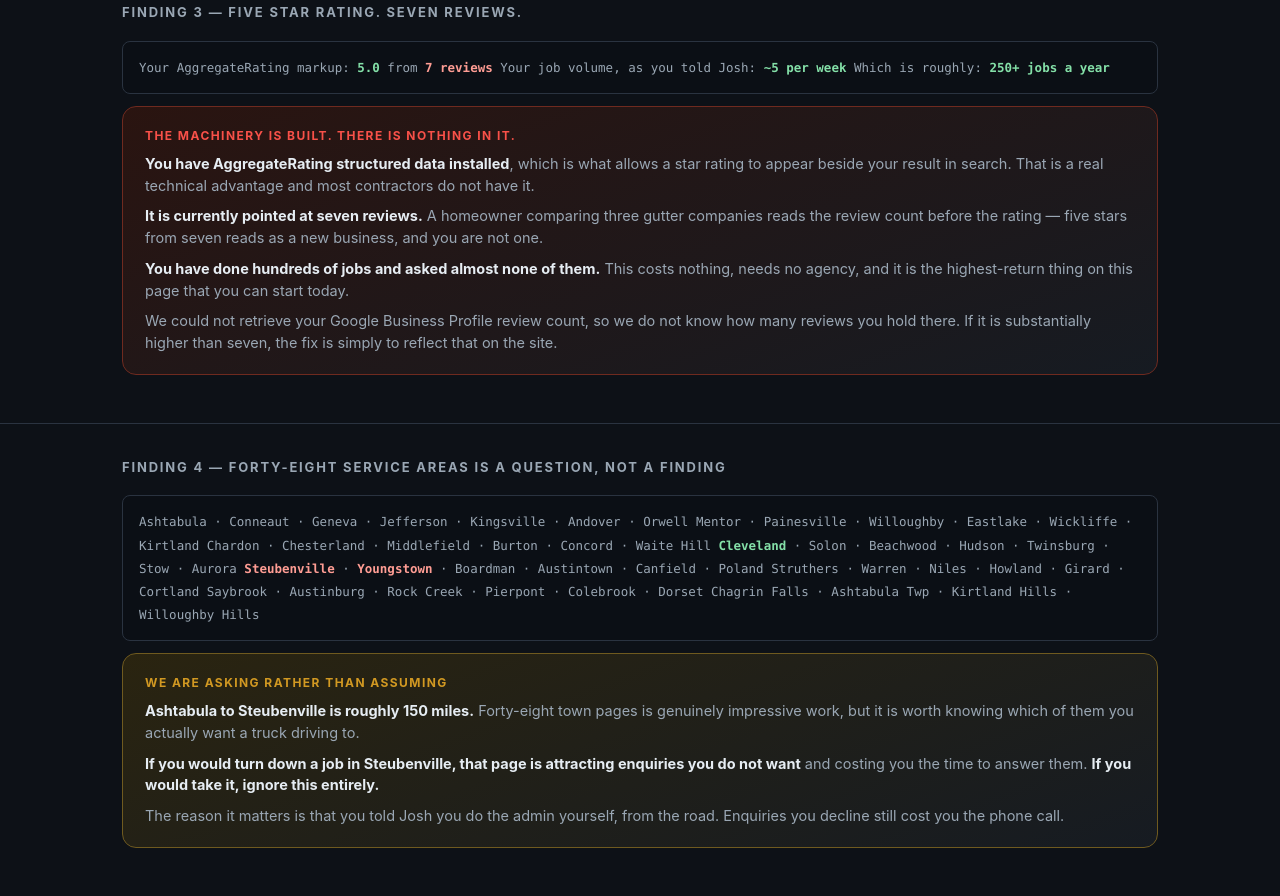
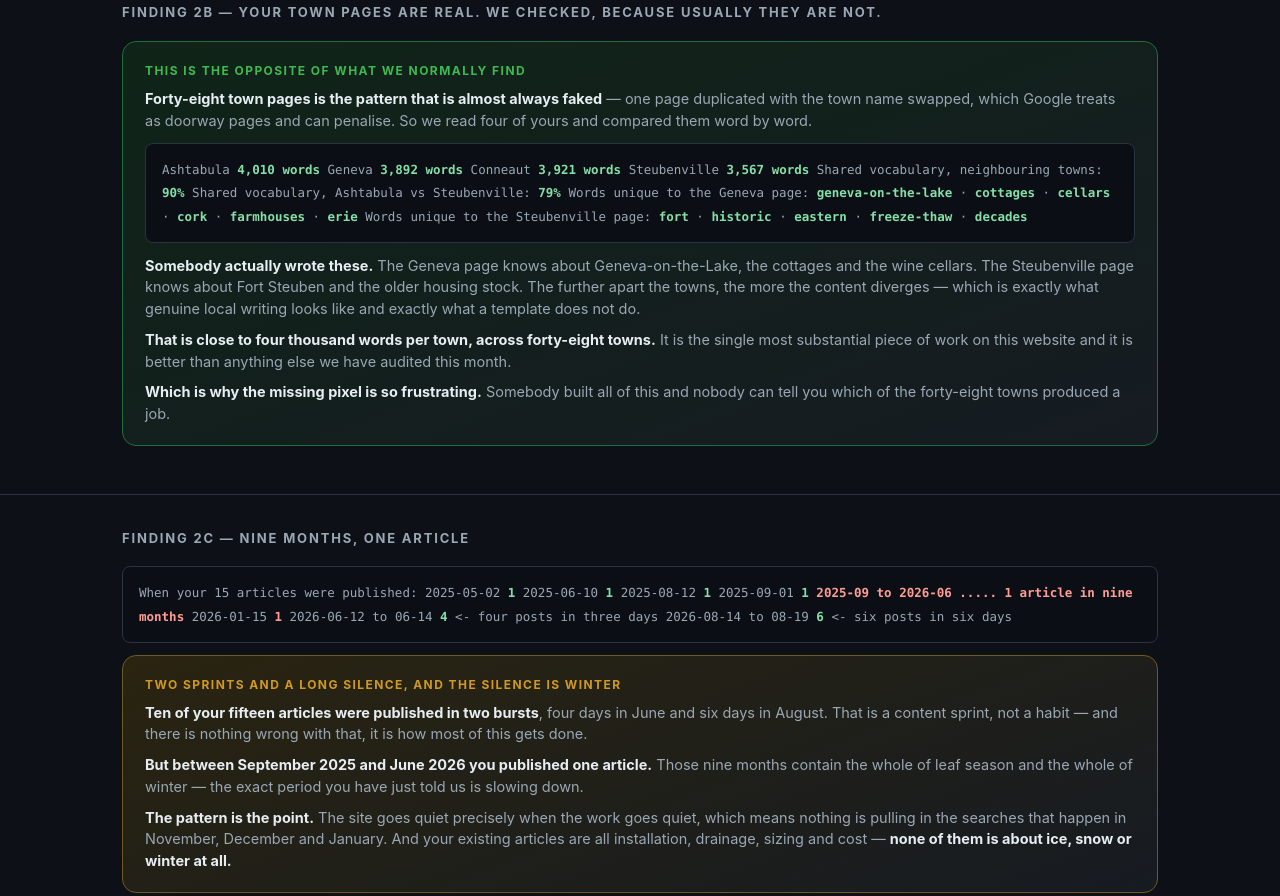
Before and after one commit to andrei170/all-homes-gutters-audit, a plain HTML site: page index.html in a window 1280 px wide. Shown: the part 2010-2906 px from the top of the page. Drawn offline with Linux system fonts and the light colour scheme.

Commit message:
Update index.html

```diff
--- a/index.html
+++ b/index.html
@@ -213,6 +213,70 @@ From your own structured data, your declared services include:
 
 <section>
   <div class="wrap">
+    <div class="h">Finding 2b &mdash; Your Town Pages Are Real. We Checked, Because Usually They Are Not.</div>
+    <div class="win">
+      <div class="lab">This is the opposite of what we normally find</div>
+      <p><b>Forty-eight town pages is the pattern that is almost always faked</b> &mdash; one page duplicated with the
+      town name swapped, which Google treats as doorway pages and can penalise. So we read four of yours and compared
+      them word by word.</p>
+      <div class="code">
+  Ashtabula      <span class="ok">4,010 words</span>
+  Geneva         <span class="ok">3,892 words</span>
+  Conneaut       <span class="ok">3,921 words</span>
+  Steubenville   <span class="ok">3,567 words</span>
+
+  Shared vocabulary, neighbouring towns:   <span class="ok">90%</span>
+  Shared vocabulary, Ashtabula vs Steubenville:  <span class="ok">79%</span>
+
+  Words unique to the Geneva page:
+    <span class="ok">geneva-on-the-lake</span> &middot; <span class="ok">cottages</span> &middot; <span class="ok">cellars</span> &middot; <span class="ok">cork</span> &middot; <span class="ok">farmhouses</span> &middot; <span class="ok">erie</span>
+
+  Words unique to the Steubenville page:
+    <span class="ok">fort</span> &middot; <span class="ok">historic</span> &middot; <span class="ok">eastern</span> &middot; <span class="ok">freeze-thaw</span> &middot; <span class="ok">decades</span>
+      </div>
+      <p><b>Somebody actually wrote these.</b> The Geneva page knows about Geneva-on-the-Lake, the cottages and the wine
+      cellars. The Steubenville page knows about Fort Steuben and the older housing stock. The further apart the towns,
+      the more the content diverges &mdash; which is exactly what genuine local writing looks like and exactly what a
+      template does not do.</p>
+      <p><b>That is close to four thousand words per town, across forty-eight towns.</b> It is the single most
+      substantial piece of work on this website and it is better than anything else we have audited this month.</p>
+      <p><b>Which is why the missing pixel is so frustrating.</b> Somebody built all of this and nobody can tell you
+      which of the forty-eight towns produced a job.</p>
+    </div>
+  </div>
+</section>
+
+<section>
+  <div class="wrap">
+    <div class="h">Finding 2c &mdash; Nine Months, One Article</div>
+    <div class="code">
+When your 15 articles were published:
+
+  2025-05-02   <span class="ok">1</span>
+  2025-06-10   <span class="ok">1</span>
+  2025-08-12   <span class="ok">1</span>
+  2025-09-01   <span class="ok">1</span>
+  <span class="ph">2025-09 to 2026-06  ..... 1 article in nine months</span>
+  2026-01-15   <span class="ph">1</span>
+  2026-06-12 to 06-14  <span class="ok">4</span>   &lt;- four posts in three days
+  2026-08-14 to 08-19  <span class="ok">6</span>   &lt;- six posts in six days
+    </div>
+    <div class="warn">
+      <div class="lab">Two sprints and a long silence, and the silence is winter</div>
+      <p><b>Ten of your fifteen articles were published in two bursts</b>, four days in June and six days in August.
+      That is a content sprint, not a habit &mdash; and there is nothing wrong with that, it is how most of this gets
+      done.</p>
+      <p><b>But between September 2025 and June 2026 you published one article.</b> Those nine months contain the whole
+      of leaf season and the whole of winter &mdash; the exact period you have just told us is slowing down.</p>
+      <p><b>The pattern is the point.</b> The site goes quiet precisely when the work goes quiet, which means nothing is
+      pulling in the searches that happen in November, December and January. And your existing articles are all
+      installation, drainage, sizing and cost &mdash; <b>none of them is about ice, snow or winter at all.</b></p>
+    </div>
+  </div>
+</section>
+
+<section>
+  <div class="wrap">
     <div class="h">Finding 3 &mdash; Five Star Rating. Seven Reviews.</div>
     <div class="code">
   Your AggregateRating markup:   <span class="ok">5.0</span> from <span class="ph">7 reviews</span>
@@ -267,10 +331,11 @@ From your own structured data, your declared services include:
       <div class="row"><div><div class="rname">Winter offer</div><div class="sc">Ice dam prevention declared, no page built</div></div><div class="badge gF">F</div></div>
       <div class="row"><div><div class="rname">Review volume</div><div class="sc">7 reviews against 250+ jobs a year</div></div><div class="badge gF">F</div></div>
       <div class="row"><div><div class="rname">Ad conversion tracking</div><div class="sc">No Google Ads tag, no call tracking</div></div><div class="badge gD">D</div></div>
-      <div class="row"><div><div class="rname">Seasonal content</div><div class="sc">No leaf-fall or ice-dam campaign pages</div></div><div class="badge gD">D</div></div>
+      <div class="row"><div><div class="rname">Seasonal content</div><div class="sc">No winter article; 1 post in nine months</div></div><div class="badge gF">F</div></div>
       <div class="row"><div><div class="rname">Service area focus</div><div class="sc">48 towns across roughly 150 miles</div></div><div class="badge gC">C</div></div>
       <div class="row"><div><div class="rname">Analytics</div><div class="sc">GA4 installed and running</div></div><div class="badge gB">B</div></div>
       <div class="row"><div><div class="rname">Site depth</div><div class="sc">82 pages, 8 services, 15 articles</div></div><div class="badge gA">A</div></div>
+      <div class="row"><div><div class="rname">Town page quality</div><div class="sc">~4,000 words each, genuinely local, not templated</div></div><div class="badge gA">A</div></div>
       <div class="row"><div><div class="rname">Structured data</div><div class="sc">FAQ, OfferCatalog, AggregateRating, hours</div></div><div class="badge gA">A</div></div>
       <div class="row"><div><div class="rname">Sales pages</div><div class="sc">Published pricing and financing &mdash; rare</div></div><div class="badge gA">A</div></div>
     </div>
```
